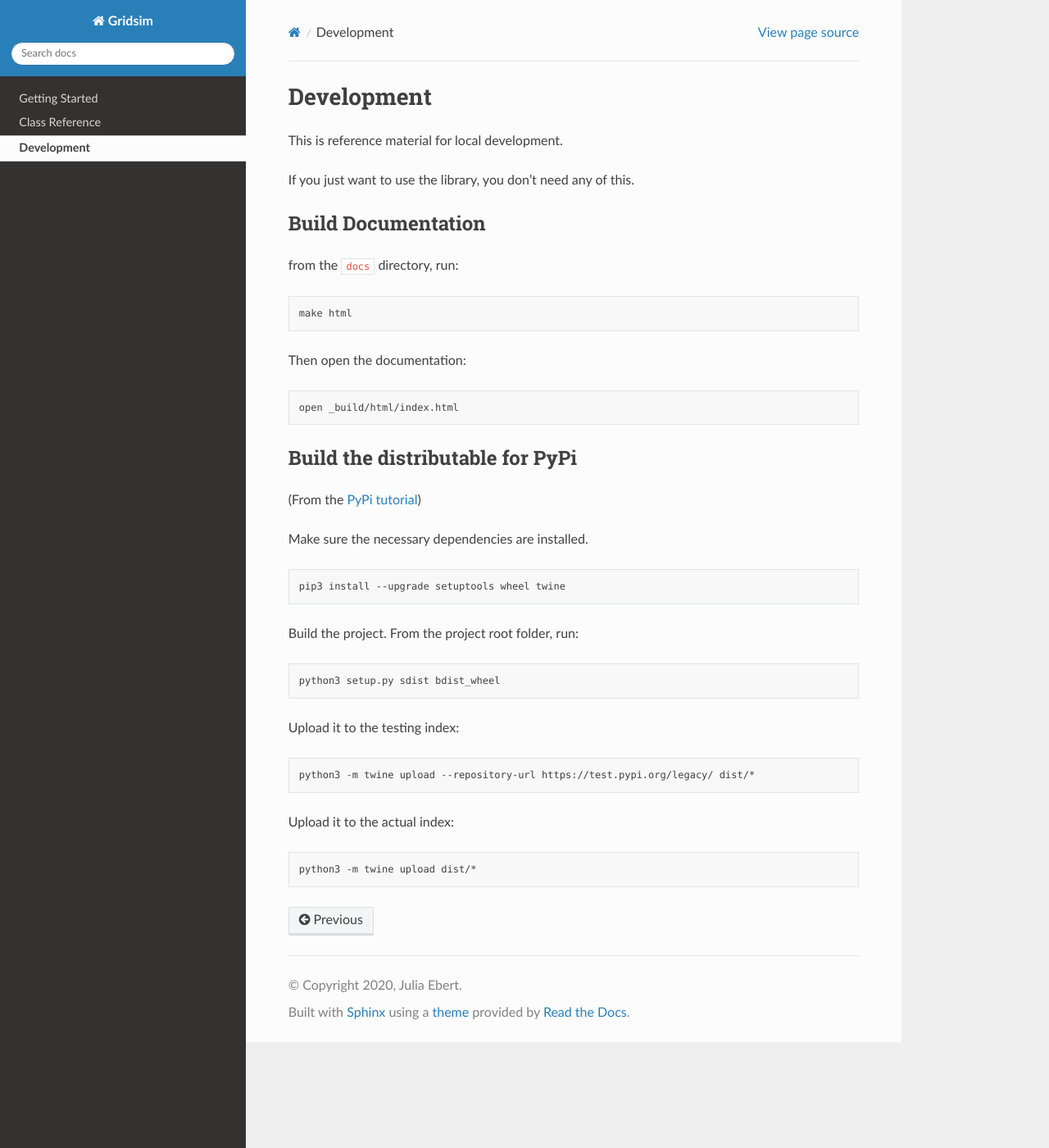
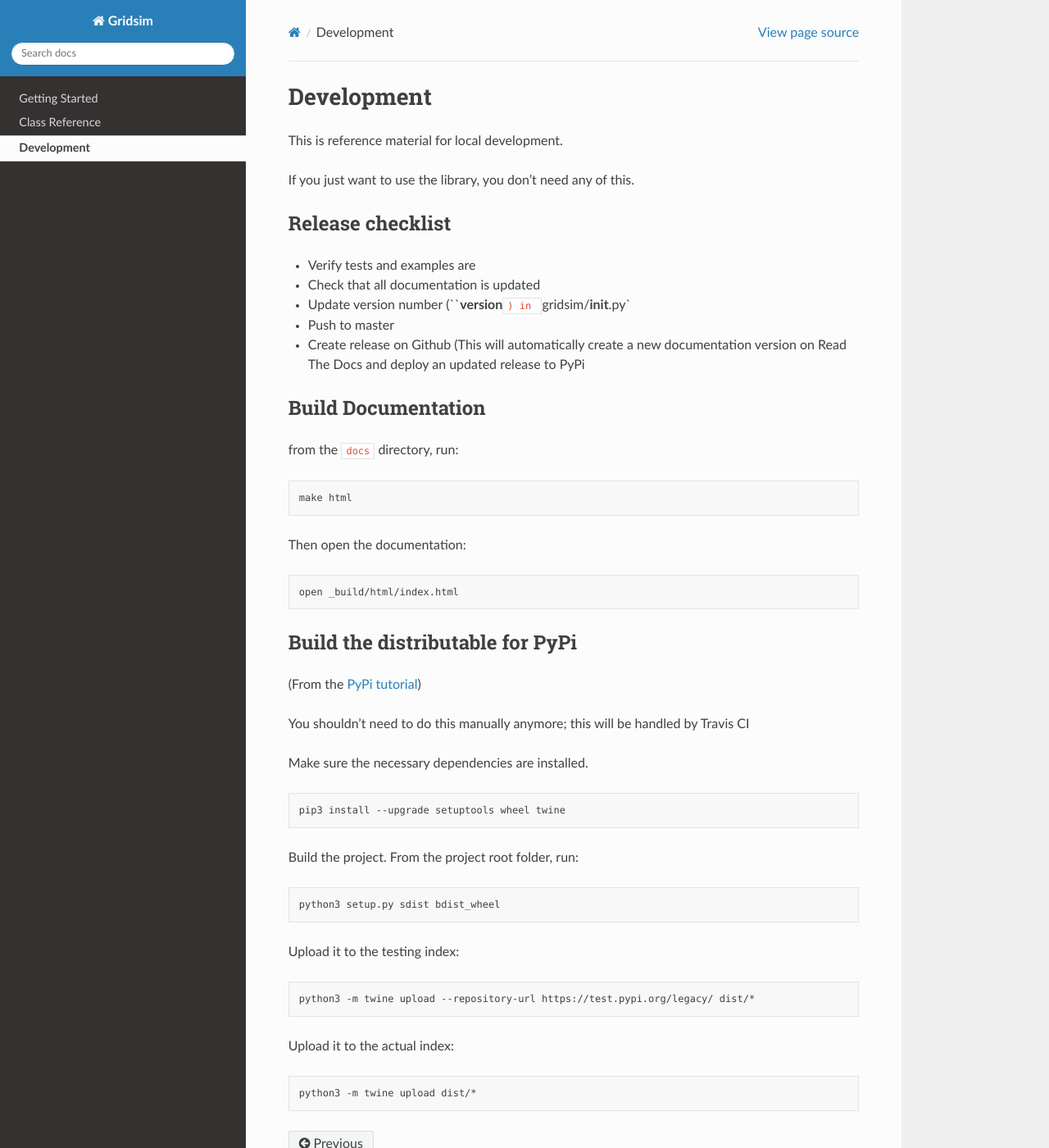
Before and after one commit to jtebert/gridsim, a Sphinx documentation site: the page built from docs/development.md, in a window 1280 px wide and 1400 px high. Shown: the whole window at 82% size. Built offline with Sphinx 7.4.7 and the Read the Docs theme 2.0.0, drawn with Linux system fonts in a browser that asks for light colours.

Commit message:
Fix version numbering for PyPi

```diff
--- a/docs/development.md
+++ b/docs/development.md
@@ -3,6 +3,15 @@
 This is reference material for local development.
 
 If you just want to use the library, you don't need any of this.
+
+### Release checklist
+
+- Verify tests and examples are
+- Check that all documentation is updated
+- Update version number (``__version__`) in `gridsim/__init__.py`
+- Push to master
+- Create release on Github
+  (This will automatically create a new documentation version on Read The Docs and deploy an updated release to PyPi
 
 ### Build Documentation
 
@@ -21,6 +30,8 @@
 ### Build the distributable for PyPi
 
 (From the [PyPi tutorial](https://packaging.python.org/tutorials/packaging-projects/))
+
+You shouldn't need to do this manually anymore; this will be handled by Travis CI
 
 Make sure the necessary dependencies are installed.
 
--- a/gridsim/__init__.py
+++ b/gridsim/__init__.py
@@ -9,4 +9,4 @@
 
 # Canonical source for version number
 # major.minor.patch
-__version__ = '0.1.3'
+__version__ = '0.2.1'
```
